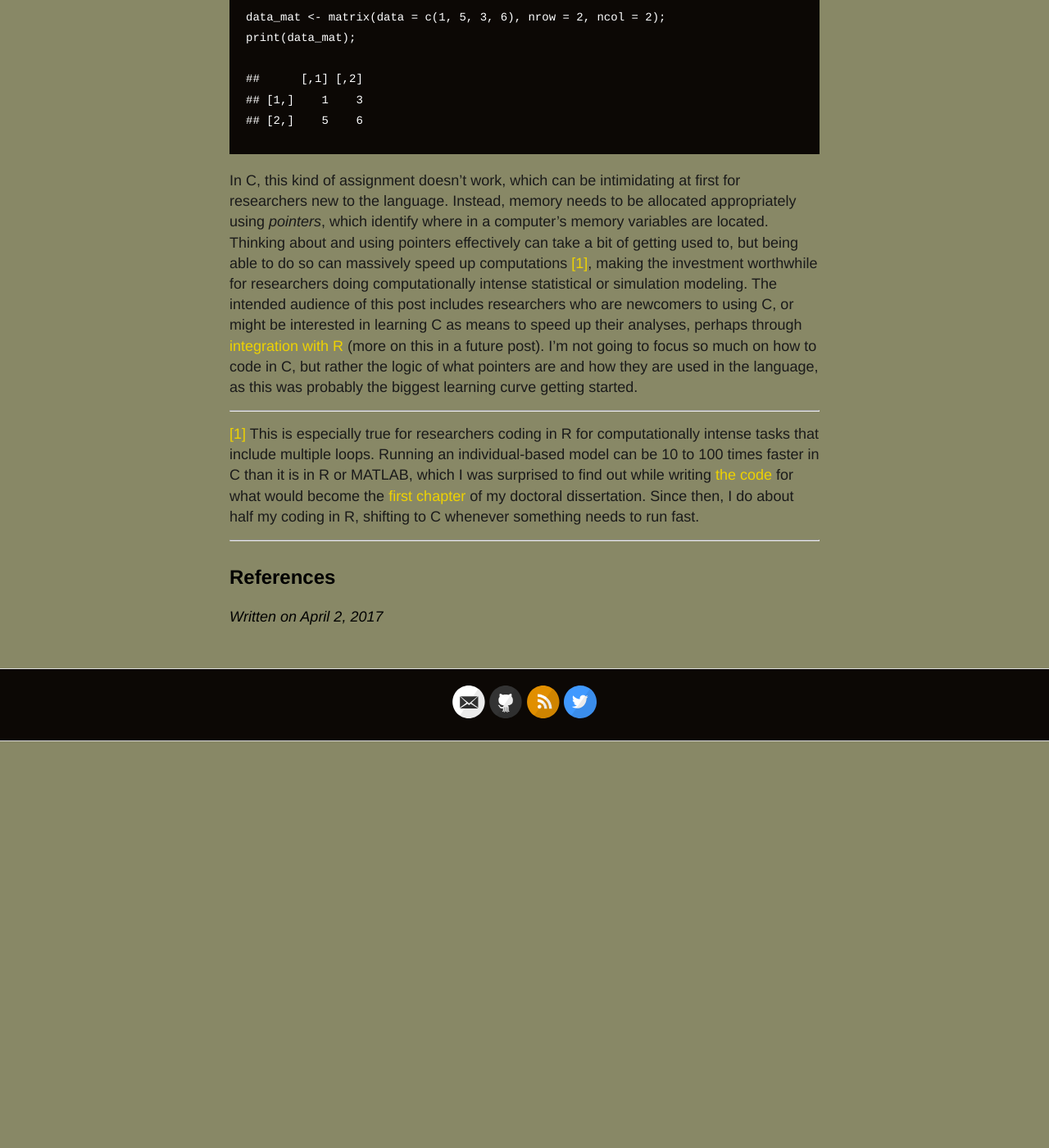
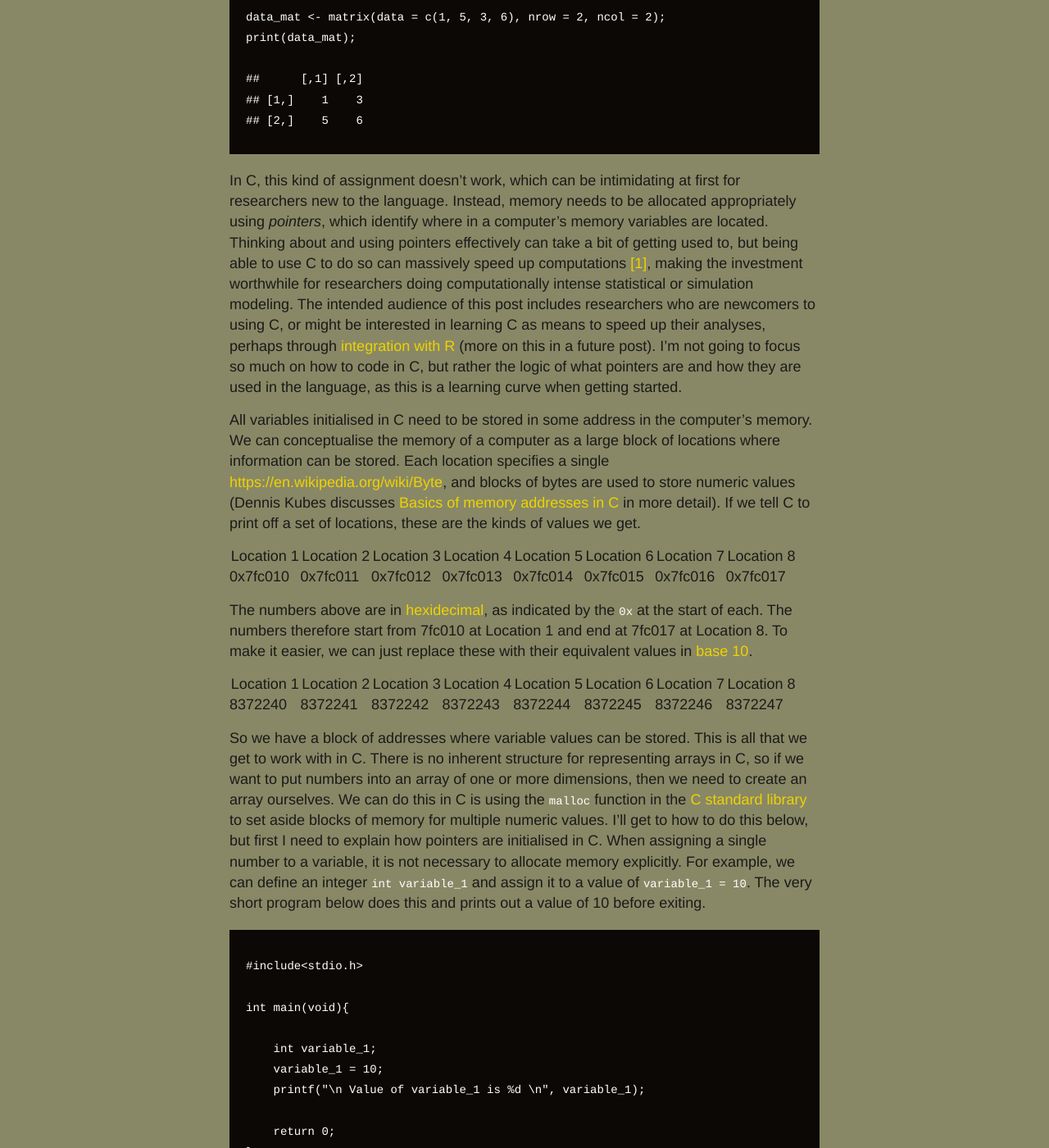
Before and after one commit to bradduthie/blog, a Jekyll site: the page built from _posts/2017-04-02-pointers-in-c-for-scientists.md, in a window 1280 px wide and 1400 px high, scrolled down 622 px. Shown: the whole window at 82% size. Built offline with Jekyll 4.4.1, drawn with Linux system fonts in a browser that asks for light colours; our own code applies the rules of GitHub Pages for plain Markdown files; comment, search, counter and statistics services are not loaded; before the commit the page ends 1526 px from its top, so only the background shows below that; some of the changed text lies outside the part shown.

Commit message:
Update to pointers post

```diff
--- a/_posts/2017-04-02-pointers-in-c-for-scientists.md
+++ b/_posts/2017-04-02-pointers-in-c-for-scientists.md
@@ -27,16 +27,158 @@ first for researchers new to the language. Instead, memory needs to be
 allocated appropriately using *pointers*, which identify where in a
 computer's memory variables are located. Thinking about and using
 pointers effectively can take a bit of getting used to, but being able
-to do so can massively speed up computations [\[1\]](#foot1), making the
-investment worthwhile for researchers doing computationally intense
-statistical or simulation modeling. The intended audience of this post
-includes researchers who are newcomers to using C, or might be
+to use C to do so can massively speed up computations [\[1\]](#foot1),
+making the investment worthwhile for researchers doing computationally
+intense statistical or simulation modeling. The intended audience of
+this post includes researchers who are newcomers to using C, or might be
 interested in learning C as means to speed up their analyses, perhaps
 through [integration with R](http://adv-r.had.co.nz/C-interface.html)
 (more on this in a future post). I'm not going to focus so much on how
 to code in C, but rather the logic of what pointers are and how they are
-used in the language, as this was probably the biggest learning curve
-getting started.
+used in the language, as this is a learning curve when getting started.
+
+All variables initialised in C need to be stored in some address in the
+computer's memory. We can conceptualise the memory of a computer as a
+large block of locations where information can be stored. Each location
+specifies a single <https://en.wikipedia.org/wiki/Byte>, and blocks of
+bytes are used to store numeric values (Dennis Kubes discusses [Basics
+of memory addresses in
+C](http://denniskubes.com/2012/08/17/basics-of-memory-addresses-in-c/)
+in more detail). If we tell C to print off a set of locations, these are
+the kinds of values we get.
+
+<table>
+<colgroup>
+<col width="12%" />
+<col width="12%" />
+<col width="12%" />
+<col width="12%" />
+<col width="12%" />
+<col width="12%" />
+<col width="12%" />
+<col width="12%" />
+</colgroup>
+<thead>
+<tr class="header">
+<th>Location 1</th>
+<th>Location 2</th>
+<th>Location 3</th>
+<th>Location 4</th>
+<th>Location 5</th>
+<th>Location 6</th>
+<th>Location 7</th>
+<th>Location 8</th>
+</tr>
+</thead>
+<tbody>
+<tr class="odd">
+<td>0x7fc010</td>
+<td>0x7fc011</td>
+<td>0x7fc012</td>
+<td>0x7fc013</td>
+<td>0x7fc014</td>
+<td>0x7fc015</td>
+<td>0x7fc016</td>
+<td>0x7fc017</td>
+</tr>
+</tbody>
+</table>
+
+The numbers above are in
+[hexidecimal](https://en.wikipedia.org/wiki/Hexadecimal), as indicated
+by the `0x` at the start of each. The numbers therefore start from
+7fc010 at Location 1 and end at 7fc017 at Location 8. To make it easier,
+we can just replace these with their equivalent values in [base
+10](https://en.wikipedia.org/wiki/Decimal).
+
+<table>
+<colgroup>
+<col width="12%" />
+<col width="12%" />
+<col width="12%" />
+<col width="12%" />
+<col width="12%" />
+<col width="12%" />
+<col width="12%" />
+<col width="12%" />
+</colgroup>
+<thead>
+<tr class="header">
+<th>Location 1</th>
+<th>Location 2</th>
+<th>Location 3</th>
+<th>Location 4</th>
+<th>Location 5</th>
+<th>Location 6</th>
+<th>Location 7</th>
+<th>Location 8</th>
+</tr>
+</thead>
+<tbody>
+<tr class="odd">
+<td>8372240</td>
+<td>8372241</td>
+<td>8372242</td>
+<td>8372243</td>
+<td>8372244</td>
+<td>8372245</td>
+<td>8372246</td>
+<td>8372247</td>
+</tr>
+</tbody>
+</table>
+
+So we have a block of addresses where variable values can be stored.
+This is all that we get to work with in C. There is no inherent
+structure for representing arrays in C, so if we want to put numbers
+into an array of one or more dimensions, then we need to create an array
+ourselves. We can do this in C is using the `malloc` function in the [C
+standard library](https://en.wikipedia.org/wiki/C_standard_library) to
+set aside blocks of memory for multiple numeric values. I'll get to how
+to do this below, but first I need to explain how pointers are
+initialised in C. When assigning a single number to a variable, it is
+not necessary to allocate memory explicitly. For example, we can define
+an integer `int variable_1` and assign it to a value of
+`variable_1 = 10`. The very short program below does this and prints out
+a value of 10 before exiting.
+
+    #include<stdio.h>
+
+    int main(void){
+
+        int variable_1;
+        variable_1 = 10;
+        printf("\n Value of variable_1 is %d \n", variable_1);
+
+        return 0;
+    }
+
+The `#include<stdio.h>` tells the compiler to add the necessary code for
+standard input and output functions (in this case `printf`), and the
+program is compiled by running the below on the command line from within
+the directory that the program is saved.
+
+    gcc -Wall variable_eg.c -o variable_eg
+
+The program variable\_eg produced by compiling above is run below.
+
+    ./variable_eg
+
+And the output of the `variable_eg` is shown below.
+
+    Value of variable_1 is 10
+
+This is simple enough for storing a single number, but if we want to
+store an array, we need to initialise a *pointer* -- that is, a
+*variable that contains an address in the computer's memory*. This
+address will 'point' to the location of the values of interest;
+specifically, it will point to the first location in a block of
+addresses that can store multiple numeric values.
+
+This was just a very brief introduction to the logic of pointers and how
+to use them to make arrays in C. It is not [everything you need to know
+about pointers](http://boredzo.org/pointers/), but a starting point for
+being able to work with datasets.
 
 ------------------------------------------------------------------------
 
```
Also changed, not shown: _rmd/2017-04-02-pointers-in-c-for-scientists.Rmd (+53 -1 lines).
